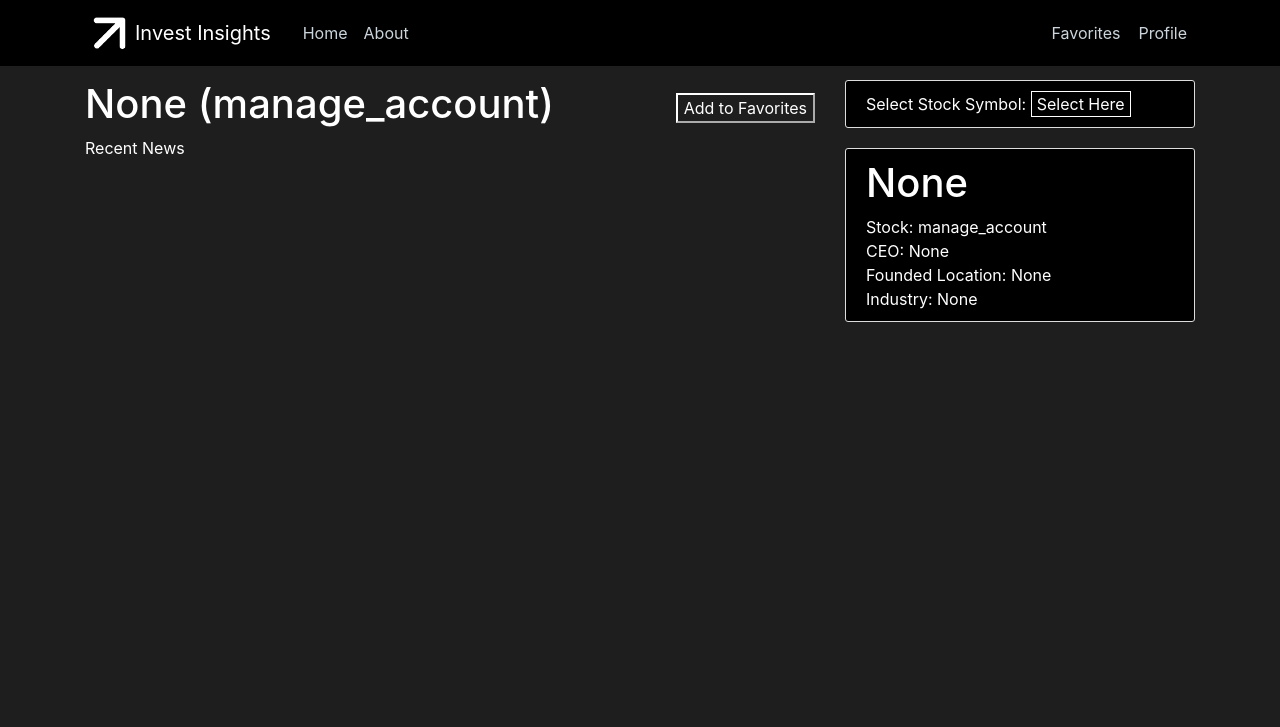
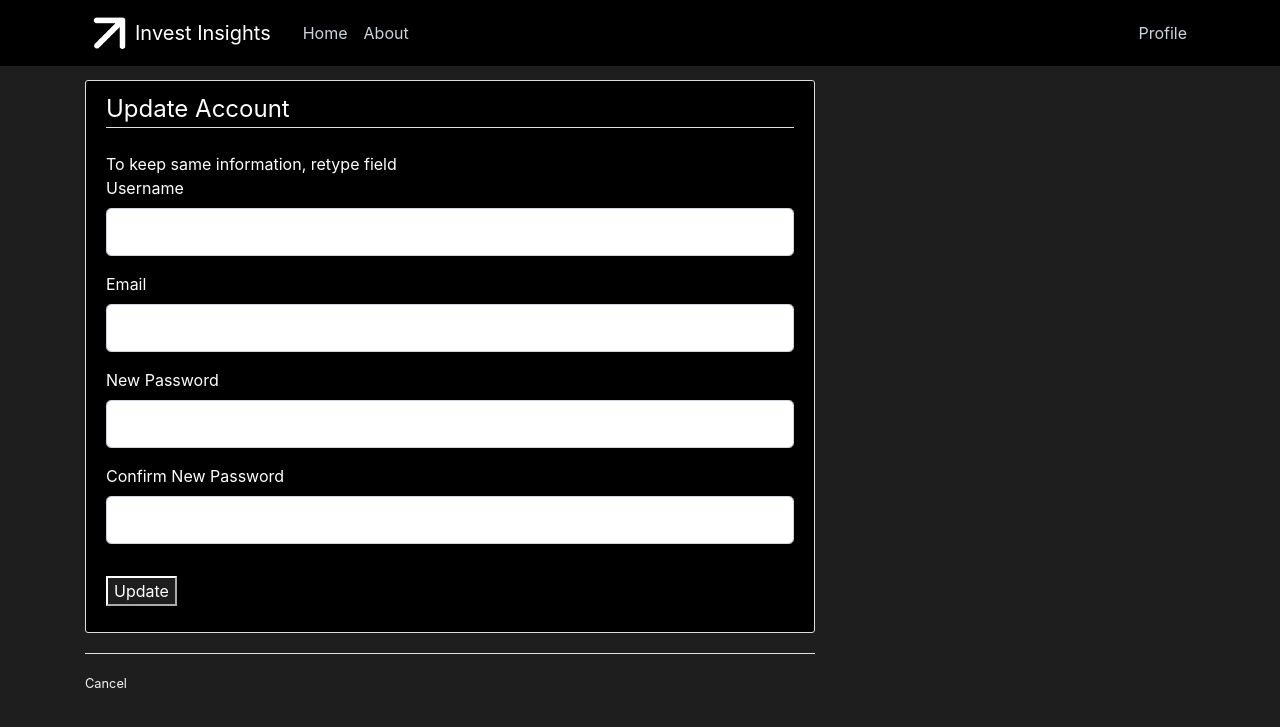
Before and after one commit to ameyer23-m/Stock-Company-News-Website, a Flask app: page /manage_account in a window 1280 px wide. Shown: the top 727 px of the page. Run offline with Flask 3, Linux system fonts and the light colour scheme; the visitor is signed in with stand-in values (Sample User, id 1); data that the repository does not hold is empty; some libraries are stand-ins or nearby versions.

Commit message:
big changes, fav removed and manage profile finished

```diff
--- a/app/forms.py
+++ b/app/forms.py
@@ -20,3 +20,15 @@
     password = PasswordField('Password', validators=[DataRequired()])
     remember = BooleanField('Remember Me')
     submit = SubmitField('Login')
+
+
+
+class ManageAccountForm(FlaskForm):
+    new_username = StringField('Username',
+                           validators=[DataRequired(), Length(min=2, max=20)])
+    new_email = StringField('Email',
+                        validators=[DataRequired(), Email()])
+    new_password = PasswordField('New Password', validators=[DataRequired()])
+    confirm_new_password = PasswordField('Confirm New Password',
+                                     validators=[DataRequired(), EqualTo('new_password')])
+    submit = SubmitField('Sign Up')
--- a/app/static/main.css
+++ b/app/static/main.css
@@ -187,3 +187,10 @@
   background-color: #1e1e1e;
   border-color: #ffffff;
 }
+
+
+.signout{
+  color:#ffffff;
+  background-color: #1e1e1e;
+  border-color: #ffffff;
+}
--- a/app/templates/company.html
+++ b/app/templates/company.html
@@ -33,21 +33,6 @@
     <!-- {% include 'navbar.html' %} -->
     <div class="flex-container">
         <h1 class="company_name">{{ company_name }} ({{ company }})</h1>
-        {% if 'user_id' in session %}
-            {% if favorites_db.is_favorite(user_id, company_id) %}
-                <div class="remove_fav">
-                    <form method="POST" action="{{ url_for('task_list_blueprint.remove_fav', company=company) }}">
-                        <button class="remove_to_favorites" type="submit">Remove from Favorites</button>
-                    </form>
-                </div>
-            {% else %}
-                <div class="add_fav">
-                    <form method="POST" action="{{ url_for('task_list_blueprint.add_fav', company=company) }}">
-                        <button class="add_to_favorites" type="submit">Add to Favorites</button>
-                    </form>
-                </div>
-            {% endif %}
-        {% endif %}
     </div>
     <p>Recent News</p>
     {% for news in news %}
--- a/app/templates/layout.html
+++ b/app/templates/layout.html
@@ -37,12 +37,12 @@
               <a class="nav-item nav-link" href="{{ url_for('task_list_blueprint.register') }}">Register</a>
               {% endif %}
               {% if session.get('user') %}
-              <select class="select-fav" id="company-select" onchange="location = this.value;">
+              <!-- <select class="select-fav" id="company-select" onchange="location = this.value;">
                 <option value="" selected hidden>Favorites</option>
                 {% for company in favorites %}
                 <option value="/{{ company }}">{{ company }}</option>
                 {% endfor %}
-              </select>
+              </select> -->
               <a class="nav-item nav-link" href="{{ url_for('task_list_blueprint.profile') }}">Profile</a>
               {% endif %}
             </div>
--- /dev/null
+++ b/app/templates/manage_account.html
@@ -0,0 +1,74 @@
+{% extends "layout.html" %}
+{% block content %}
+    <div class="content-section">
+        <form method="POST" action="">
+            {{ form.hidden_tag() }}
+            <fieldset class="form-group">
+                <legend class="border-bottom mb-4">Update Account</legend>
+                <a>To keep same information, retype field</a>
+                <div class="form-group" for="username">
+                    {{ form.new_username.label(class="form-control-label") }}
+
+                    {% if form.new_username.errors %}
+                        {{ form.new_username(class="form-control form-control-lg is-invalid") }}
+                        <div class="invalid-feedback">
+                            {% for error in form.new_username.errors %}
+                                <span>{{ error }}</span>
+                            {% endfor %}
+                        </div>
+                    {% else %}
+                        {{ form.new_username(class="form-control form-control-lg") }}
+                    {% endif %}
+                </div>
+                <div class="form-group" for="email">
+                    {{ form.new_email.label(class="form-control-label") }}
+                    {% if form.new_email.errors %}
+                        {{ form.new_email(class="form-control form-control-lg is-invalid") }}
+                        <div class="invalid-feedback">
+                            {% for error in form.new_email.errors %}
+                                <span>{{ error }}</span>
+                            {% endfor %}
+                        </div>
+                    {% else %}
+                        {{ form.new_email(class="form-control form-control-lg") }}
+                    {% endif %}
+                </div>
+                <div class="form-group" for="password">
+                    {{ form.new_password.label(class="form-control-label") }}
+                    {% if form.new_password.errors %}
+                        {{ form.new_password(class="form-control form-control-lg is-invalid") }}
+                        <div class="invalid-feedback">
+                            {% for error in form.new_password.errors %}
+                                <span>{{ error }}</span>
+                            {% endfor %}
+                        </div>
+                    {% else %}
+                        {{ form.new_password(class="form-control form-control-lg") }}
+                    {% endif %}
+                </div>
+                <div class="form-group">
+                    {{ form.confirm_new_password.label(class="form-control-label") }}
+                    {% if form.confirm_new_password.errors %}
+                        {{ form.confirm_new_password(class="form-control form-control-lg is-invalid") }}
+                        <div class="invalid-feedback">
+                            {% for error in form.confirm_new_password.errors %}
+                                <span>{{ error }}</span>
+                            {% endfor %}
+                        </div>
+                    {% else %}
+                        {{ form.confirm_new_password(class="form-control form-control-lg") }}
+                    {% endif %}
+                </div>
+            </fieldset>
+            <div class="form-group">
+                <!-- {{ form.submit(class="btn btn-outline-info") }} -->
+                <input class="signup_login" id="submit" name="submit" type="submit" value="Update">
+            </div>
+        </form>
+    </div>
+    <div class="border-top pt-3">
+        <small class="text-muted">
+            <a class="to_other_page" href="{{ url_for('task_list_blueprint.profile') }}">Cancel</a>
+        </small>
+    </div>
+{% endblock content %}
--- a/app/views/task_view.py
+++ b/app/views/task_view.py
@@ -1,7 +1,7 @@
 from flask import Blueprint, request, redirect
 from flask import render_template, g, Blueprint, redirect, make_response, session
 from flask import Flask, render_template, url_for, flash, redirect
-from forms import RegistrationForm, LoginForm
+from forms import RegistrationForm, LoginForm, ManageAccountForm
 from datetime import datetime, date, timedelta
 
 
@@ -16,10 +16,7 @@
 @task_list_blueprint.route("/")
 @task_list_blueprint.route("/home")
 def home():
-    user_id = request.cookies.get('userID')
-
-    favorites_db = FavoritesDB(g.mysql_db, g.mysql_cursor)
-    favorites = favorites_db.get_favorites(user_id)
+    user_id = session.get('user_id')
 
     news_db = NewsDB(g.mysql_db, g.mysql_cursor)
     news = news_db.get_all()
@@ -29,12 +26,18 @@
 
     company_db = CompanyDB(g.mysql_db, g.mysql_cursor)
     companies = company_db.get_all_companies_abbrev()
-    return render_template('home.html', news = news, companies = companies, favorites=favorites)
+    return render_template('home.html', news = news, companies = companies)
+
+
+
 
 
 @task_list_blueprint.route("/about")
 def about():
     return render_template('about.html')
+
+
+
 
 @task_list_blueprint.route('/<company>')
 def company(company):
@@ -50,8 +53,6 @@
     company_industry = company_db.get_industry(company)
     company_id = company_db.get_company_id(company)
 
-    favorites_db = FavoritesDB(g.mysql_db, g.mysql_cursor)
-    favorites = favorites_db.get_favorites(user_id)
 
     news_db = NewsDB(g.mysql_db, g.mysql_cursor)
     news = news_db.get_all_by_company(company)
@@ -61,55 +62,11 @@
 
     return render_template('company.html', company=company, stock_abbrev=stock_abbrev, news=news, companies=companies,
                         company_name=company_name, company_ceo = company_ceo, company_founded_date=company_founded_date,
-                        company_founded_location=company_founded_location, company_industry=company_industry,
-                        favorites = favorites, favorites_db=favorites_db, user_id=user_id,
+                        company_founded_location=company_founded_location, company_industry=company_industry, user_id=user_id,
                         company_id=company_id)
 
 
-@task_list_blueprint.route("/add_fav/<company>", methods=["POST"])
-def add_fav(company):
-    user_db = UserDB(g.mysql_db, g.mysql_cursor)
-    favorites_db = FavoritesDB(g.mysql_db, g.mysql_cursor)
-    company_db = CompanyDB(g.mysql_db, g.mysql_cursor)
 
-    user_id = session.get('user_id')
-    print(user_id)
-
-    # creation of the favorite object
-    company_id = company_db.get_company_id(company)
-    company_id_value = company_id['id']
-
-    # add the favorite to the database if it doesn't exist already
-    if not favorites_db.is_favorite(user_id, company_id_value):
-        favorites_db.add_favorite(user_id, company_id_value)
-
-    return redirect(url_for('task_list_blueprint.company', company=company))
-
-
-
-@task_list_blueprint.route("/remove_fav/<company>", methods=["POST"])
-def remove_fav(company):
-    user_db = UserDB(g.mysql_db, g.mysql_cursor)
-    favorites_db = FavoritesDB(g.mysql_db, g.mysql_cursor)
-    company_db = CompanyDB(g.mysql_db, g.mysql_cursor)
-
-    user_id = session.get('user_id')
-
-    # remove the favorite from the database
-    company_id = company_db.get_company_id(company)
-    company_id_value = company_id['id']
-    favorites_db.remove_favorite(user_id, company_id_value)
-
-    return redirect(url_for('task_list_blueprint.company', company=company))
-
-
-
-
-
-
-@task_list_blueprint.route("/manage-profile", methods=["POST"])
-def manage_profile():
-    return render_template("manage-profile.html")
 
 
 @task_list_blueprint.route("/register", methods=['GET', 'POST'])
@@ -117,9 +74,9 @@
     form = RegistrationForm()
     user_db = UserDB(g.mysql_db, g.mysql_cursor)
     if form.validate_on_submit():
-        username = form.username.data
-        password = form.password.data
-        email = form.email.data
+        username = form.new_username.data
+        password = form.new_password.data
+        email = form.new_email.data
         if user_db.get_username(username):
             flash('Username taken!', 'danger')
             return redirect(url_for('task_list_blueprint.register'))
@@ -135,6 +92,10 @@
 
 
 
+
+
+
+
 @task_list_blueprint.route("/login", methods=['GET', 'POST'])
 def login():
     form = LoginForm()
@@ -146,8 +107,10 @@
         if user_db.validate_user(users_username, users_password):
             flash(f'You have been logged in {form.username.data}!', 'success')
             user_info = {"username": users_username, "password": form.password.data}
-            session['user'] = user_info
+            session['user'] = users_username
+            session['password'] = form.password.data
             session['user_id'] = user_db.get_id_user(users_username)
+            session['email'] = user_db.get_usernames_email(users_username)
             print(session['user_id'])
             return redirect('/home')
         else:
@@ -156,11 +119,9 @@
     return render_template('login.html', title='Login', form=form)
 
 
-# @task_list_blueprint.route("/logout")
-# def logout():
-#     session.pop('user', None)
-#     flash('You have been logged out', 'success')
-#     return redirect(url_for('task_list_blueprint.home'))
+
+
+
 
 @task_list_blueprint.route("/logout", methods=['GET', 'POST'])
 def logout():
@@ -168,20 +129,50 @@
     flash('You have been logged out', 'success')
     return redirect('/home')
 
-@task_list_blueprint.route("/favorites", methods=["GET", "POST"])
-def favorites():
-    favorites_db = FavoritesDB(g.mysql_db, g.mysql_cursor)
-    favorites = request.form.get("collection")
-    favorites_db.get_collection(favorites)
-    return render_template("favorites.html")
 
 
-@task_list_blueprint.route("/profile", methods=["GET"])
+
+
+@task_list_blueprint.route("/profile", methods=['GET', 'POST'])
 def profile():
+    user = session.get('user')
+    password = session.get('password')
+    email = session.get('email')
+
+    return render_template('profile.html', user=user, password=password, email=email)
+
+
+
+@task_list_blueprint.route("/manage_account", methods=['GET', 'POST'])
+def manage_account():
+    form = ManageAccountForm()
     user_db = UserDB(g.mysql_db, g.mysql_cursor)
-    session_data = session.get('user')
-    username = session_data.get('username')
-    user_id = session_data.get('user_id')
-    email = user_db.get_usernames_email(username)
+    username = session.get('user')
+    email = session.get('email')
 
-    return render_template("profile.html", name=username, email=email, user_id=user_id)
+    if form.validate_on_submit():
+        new_username = form.new_username.data
+        new_password = form.new_password.data
+        new_email = form.new_email.data
+
+        if username != new_username:
+            if user_db.get_username(new_username):
+                flash('Username taken!', 'danger')
+                return redirect(url_for('task_list_blueprint.manage_account'))
+
+        if email != new_email:
+            if user_db.get_email(new_email):
+                flash('Email already in use!', 'danger')
+                return redirect(url_for('task_list_blueprint.manage_account'))
+
+        user_db.update_user(new_password, new_email, new_username, username)
+        flash(f'Account updated for {new_username}!', 'success')
+
+        # update session variables
+        session['user'] = new_username
+        session['password'] = new_password
+        session['email'] = new_email
+
+        return redirect(url_for('task_list_blueprint.home'))
+
+    return render_template('manage_account.html', title='Manage Account', form=form)
```
Also changed, not shown: app/models/favorites_modifier.py (+0 -38 lines), app/models/users_modifier.py (+9 -40 lines), app/templates/at2FavButtons.html (added, +15 -0 lines), app/templates/manage-profile.html (deleted, +0 -20 lines), app/templates/profile.html (+18 -16 lines).
